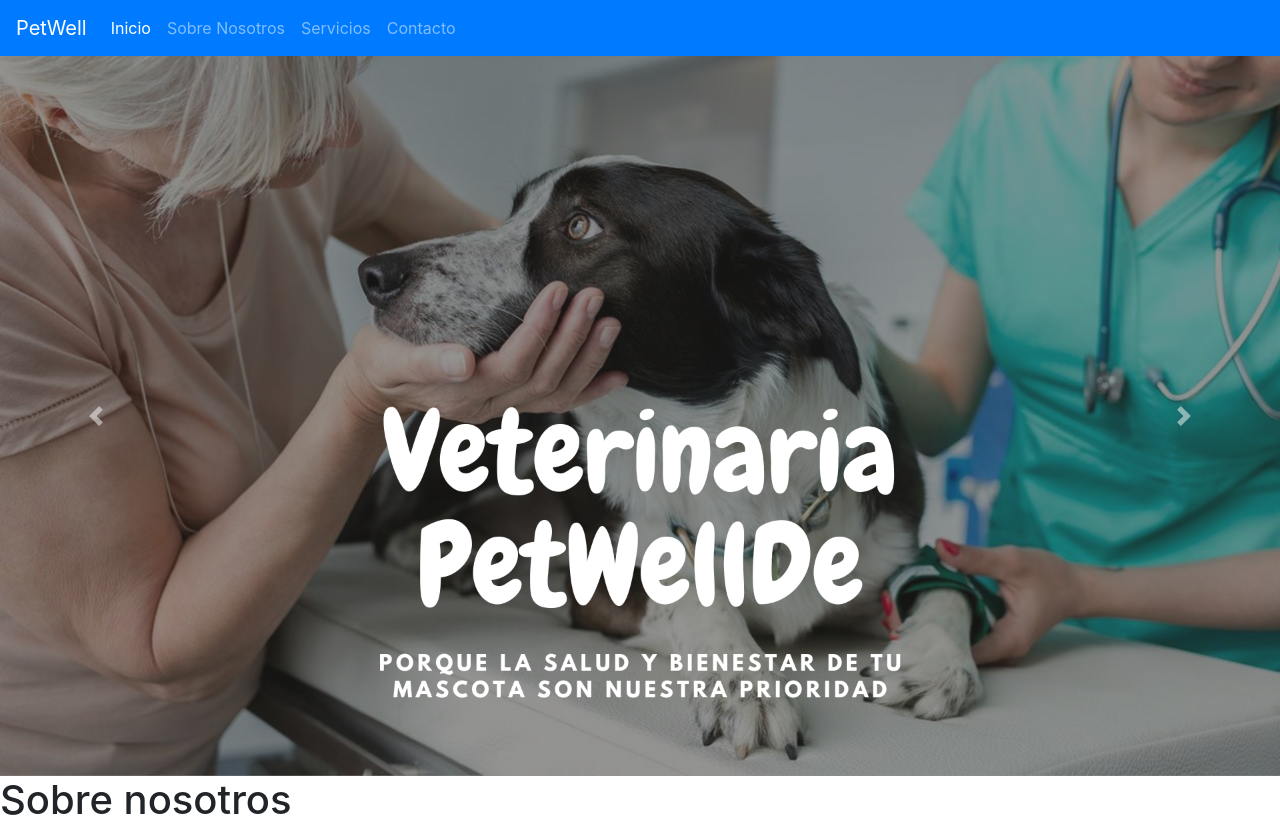
After one commit to LSanchez08/DjangoPostgres, a Django app: page / in a window 1280 px wide. The commit adds this page. Run offline with Django 4.2, Linux system fonts and the light colour scheme.

Commit message:
start home page

```diff
--- a/DjangoPostgres/DjangoPostgres/settings.py
+++ b/DjangoPostgres/DjangoPostgres/settings.py
@@ -15,6 +15,7 @@ from pathlib import Path
 
 # Build paths inside the project like this: BASE_DIR / 'subdir'.
 BASE_DIR = Path(__file__).resolve().parent.parent
+STATIC_DIR = os.path.join(BASE_DIR, "static")
 
 
 # Quick-start development settings - unsuitable for production
@@ -122,6 +123,7 @@ USE_TZ = True
 # https://docs.djangoproject.com/en/4.1/howto/static-files/
 
 STATIC_URL = 'static/'
+STATICFILES_DIRS = [STATIC_DIR,]
 
 # Default primary key field type
 # https://docs.djangoproject.com/en/4.1/ref/settings/#default-auto-field
--- a/DjangoPostgres/DjangoPostgres/templates/base.html
+++ b/DjangoPostgres/DjangoPostgres/templates/base.html
@@ -1,3 +1,5 @@
+{% load static %}
+
 <!DOCTYPE html>
 <html lang="en">
   <head>
@@ -5,9 +7,34 @@
     <meta http-equiv="X-UA-Compatible" content="IE=edge">
     <meta name="viewport" content="width=device-width, initial-scale=1.0">
     <title>{% block title %}{% endblock %}</title>
+    <link rel="stylesheet" href="{% static "css/styles.css" %}">
     <link rel="stylesheet" href="https://cdn.jsdelivr.net/npm/bootstrap@4.6.1/dist/css/bootstrap.min.css" integrity="sha384-zCbKRCUGaJDkqS1kPbPd7TveP5iyJE0EjAuZQTgFLD2ylzuqKfdKlfG/eSrtxUkn" crossorigin="anonymous">
   </head>
   <body>
+    <!-- ============== NAVBAR ============== -->
+    <nav class="navbar navbar-expand-lg navbar-dark bg-primary">
+      <a class="navbar-brand" href="#">PetWell</a>
+      <button class="navbar-toggler" type="button" data-toggle="collapse" data-target="#navbarNav" aria-controls="navbarNav" aria-expanded="false" aria-label="Toggle navigation">
+        <span class="navbar-toggler-icon"></span>
+      </button>
+      <div class="collapse navbar-collapse" id="navbarNav">
+        <ul class="navbar-nav">
+          <li class="nav-item active">
+            <a class="nav-link" href="#">Inicio <span class="sr-only">(current)</span></a>
+          </li>
+          <li class="nav-item">
+            <a class="nav-link" href="#about">Sobre Nosotros</a>
+          </li>
+          <li class="nav-item">
+            <a class="nav-link" href="#services">Servicios</a>
+          </li>
+          <li class="nav-item">
+            <a class="nav-link" href="#contact">Contacto</a>
+          </li>
+        </ul>
+      </div>
+    </nav>
+    <!-- ============== END NAVBAR ============== -->
     {% block content %}
     {% endblock %}
   </body>
--- /dev/null
+++ b/DjangoPostgres/DjangoPostgres/templates/pages/home.html
@@ -0,0 +1,64 @@
+{% extends '../base.html' %}
+{% load static %}
+
+{% block title %} Veterinaria {% endblock %}
+
+{% block content %}
+    <!-- ============ CAROUSEL ============ -->
+    <div class="container_main">
+        <div id="carouselExampleControls" class="carousel slide" data-ride="carousel">
+            <div class="carousel-inner">
+                <div class="carousel-item active">
+                    <img src="{% static "imgs/perrito1.png" %}" class="d-block w-100" alt="Perro1">
+                </div>
+                <div class="carousel-item">
+                    <img src="{% static "imgs/perrito2.png" %}" class="d-block w-100" alt="Perro2">
+                </div>
+                <div class="carousel-item">
+                    <img src="{% static "imgs/perrito3.png" %}" class="d-block w-100" alt="Perro3">
+                </div>
+            </div>
+            <button class="carousel-control-prev" type="button" data-target="#carouselExampleControls" data-slide="prev">
+                <span class="carousel-control-prev-icon" aria-hidden="true"></span>
+                <span class="sr-only">Previous</span>
+            </button>
+            <button class="carousel-control-next" type="button" data-target="#carouselExampleControls" data-slide="next">
+                <span class="carousel-control-next-icon" aria-hidden="true"></span>
+                <span class="sr-only">Next</span>
+            </button>
+        </div>
+    </div>
+    <!-- ============ END CAROUSEL ============ -->
+
+    <!-- ABOUT US -->
+    <section id="about">
+        <h1>Sobre nosotros</h1>
+    </section>
+    <!-- END ABOUT US -->
+
+    <!-- <div class="container">
+        <div class="row">
+            <div class="col-sm-12 col-md-6 col-lg-4 col-xl-4">
+
+            </div>
+
+            <div class="col-sm-12 col-md-6 col-lg-8 col-xl-8">
+                <div class="table-responsive">
+                    <table class="table table-striped">
+                        <thead>
+                            <tr>
+                                <th>Codigo</th>
+                                <th>Nombre</th>
+                                <th>Servicio</th>
+                            </tr>
+                        </thead>
+                        <tbody>
+
+                        </tbody>
+                    </table>
+                </div>
+            </div>
+        </div>
+    </div> -->
+
+{% endblock %}
--- a/DjangoPostgres/DjangoPostgres/urls.py
+++ b/DjangoPostgres/DjangoPostgres/urls.py
@@ -1,23 +1,9 @@
-"""DjangoPostgres URL Configuration
-
-The `urlpatterns` list routes URLs to views. For more information please see:
-    https://docs.djangoproject.com/en/4.1/topics/http/urls/
-Examples:
-Function views
-    1. Add an import:  from my_app import views
-    2. Add a URL to urlpatterns:  path('', views.home, name='home')
-Class-based views
-    1. Add an import:  from other_app.views import Home
-    2. Add a URL to urlpatterns:  path('', Home.as_view(), name='home')
-Including another URLconf
-    1. Import the include() function: from django.urls import include, path
-    2. Add a URL to urlpatterns:  path('blog/', include('blog.urls'))
-"""
 from django.contrib import admin
 from django.urls import path
 from api.views import *
 
 urlpatterns = [
+    path('', home, name='home'),
     path('admin/', admin.site.urls),
     path('user/', index_page, name='index_page'),
 ]
--- a/DjangoPostgres/api/views.py
+++ b/DjangoPostgres/api/views.py
@@ -10,3 +10,6 @@ def index_page(request):
   }
 
   return render(request, 'user/index.html', data)
+
+def home(request):
+  return render(request, "pages/home.html")
--- /dev/null
+++ b/DjangoPostgres/static/css/styles.css
@@ -0,0 +1,3 @@
+html {
+    scroll-behavior: smooth;
+}
```
Also changed, not shown: DjangoPostgres/static/imgs/perrito1.png (added), DjangoPostgres/static/imgs/perrito2.png (added), DjangoPostgres/static/imgs/perrito3.png (added). Lines whose indentation alone changed are shown as unchanged.
